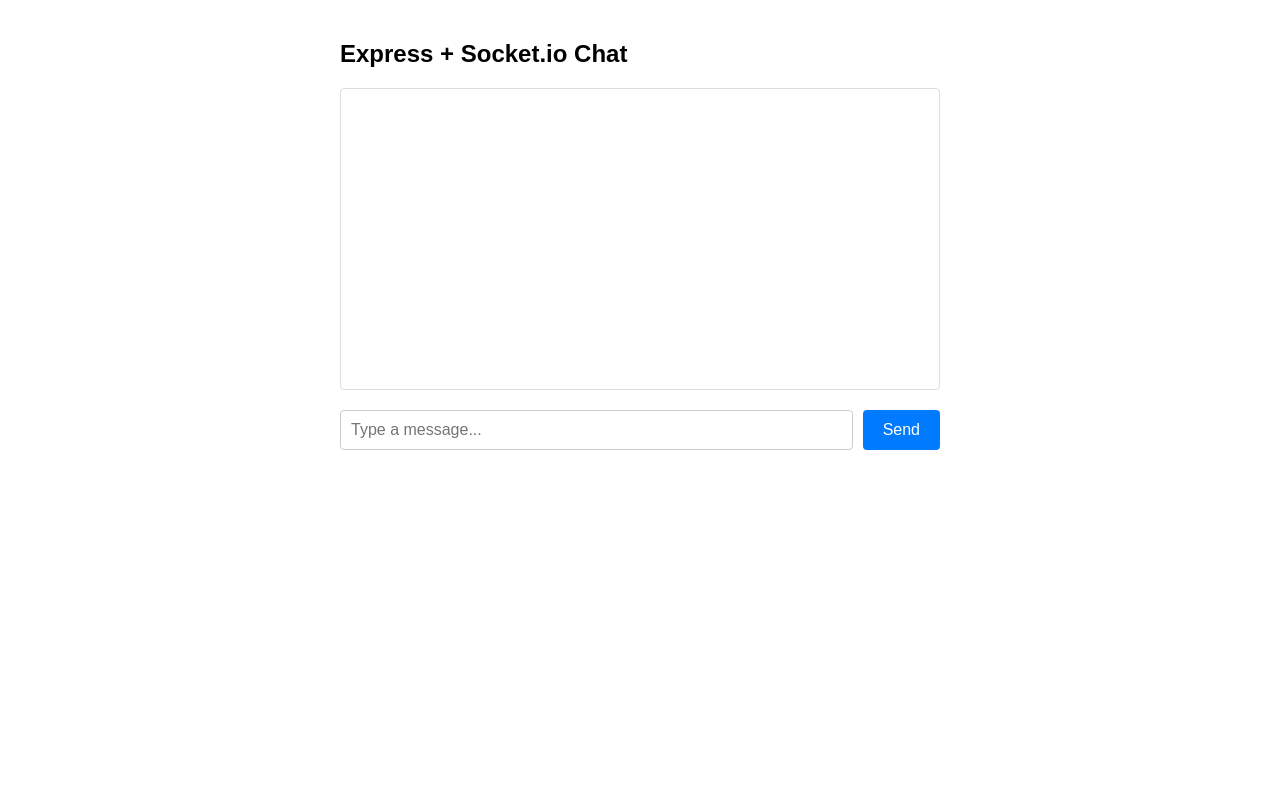
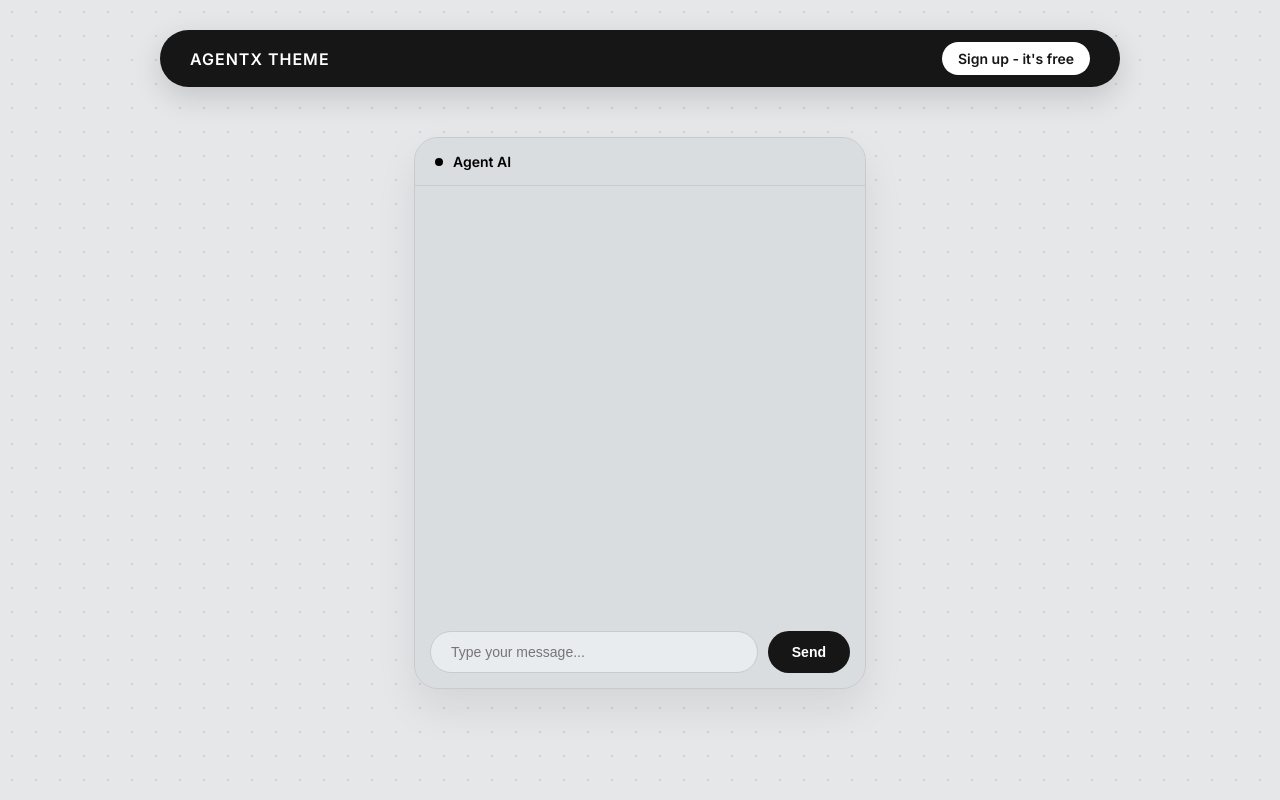
Before and after one commit to meeyth/express-socket-exp, a website: page public/index.html in a window 1280 px wide. Drawn offline with nearby package versions, Linux system fonts and the light colour scheme; no server answers.

Commit message:
feat: redesign chat page

```diff
--- a/public/index.html
+++ b/public/index.html
@@ -3,55 +3,227 @@
 <head>
     <meta charset="UTF-8">
     <meta name="viewport" content="width=device-width, initial-scale=1.0">
-    <title>Socket.io Chat App</title>
+    <title>AgentX Style Chat</title>
     <style>
-        body { font-family: Arial, sans-serif; max-width: 600px; margin: 40px auto; padding: 0 20px; }
-        #messages { list-style-type: none; padding: 0; margin-bottom: 20px; border: 1px solid #ddd; height: 300px; overflow-y: auto; border-radius: 4px;}
-        #messages li { padding: 10px; border-bottom: 1px solid #eee; }
-        #messages li:nth-child(odd) { background-color: #f9f9f9; }
-        #form { display: flex; gap: 10px; }
-        #input { flex-grow: 1; padding: 10px; font-size: 16px; border: 1px solid #ccc; border-radius: 4px; }
-        button { padding: 10px 20px; font-size: 16px; background-color: #007bff; color: white; border: none; border-radius: 4px; cursor: pointer; }
-        button:hover { background-color: #0056b3; }
+        /* Import a clean, modern sans-serif font */
+        @import url('https://fonts.googleapis.com/css2?family=Inter:wght@400;500;600&display=swap');
+
+        body {
+            font-family: 'Inter', sans-serif;
+            background-color: #E6E7E9; /* Light gray background */
+            /* Subtle dot pattern to mimic the textured background */
+            background-image: radial-gradient(#d1d1d1 1px, transparent 1px);
+            background-size: 24px 24px;
+            margin: 0;
+            padding: 0;
+            display: flex;
+            flex-direction: column;
+            align-items: center;
+            min-height: 100vh;
+        }
+
+        /* Top Navigation Pill */
+        .navbar {
+            background-color: #161616;
+            color: #ffffff;
+            border-radius: 40px;
+            padding: 12px 30px;
+            display: flex;
+            align-items: center;
+            justify-content: space-between;
+            width: 80%;
+            max-width: 900px;
+            margin-top: 30px;
+            box-shadow: 0 10px 30px rgba(0,0,0,0.15);
+            font-size: 14px;
+            font-weight: 500;
+        }
+
+        .navbar-brand { font-weight: 600; letter-spacing: 1px; font-size: 16px; }
+        .navbar-links span { margin: 0 15px; color: #a0a0a0; cursor: pointer; }
+        .navbar-links span:hover { color: #fff; }
+
+        .navbar-btn {
+            background: #fff;
+            color: #161616;
+            padding: 8px 16px;
+            border-radius: 20px;
+            font-weight: 600;
+            cursor: pointer;
+        }
+
+        /* Main Chat Card */
+        .chat-container {
+            background-color: #dadddf;
+            border: 1px solid #c8cacc;
+            border-radius: 24px;
+            width: 90%;
+            max-width: 450px;
+            height: 550px;
+            margin-top: 50px;
+            display: flex;
+            flex-direction: column;
+            box-shadow: 0 20px 40px rgba(0,0,0,0.08);
+            overflow: hidden;
+            position: relative;
+        }
+
+        .chat-header {
+            padding: 15px 20px;
+            border-bottom: 1px solid #c8cacc;
+            display: flex;
+            align-items: center;
+            gap: 10px;
+            font-weight: 600;
+            font-size: 14px;
+            background: #dadddf;
+        }
+
+        .status-dot {
+            width: 8px;
+            height: 8px;
+            background-color: #000;
+            border-radius: 50%;
+        }
+
+        #messages {
+            flex-grow: 1;
+            list-style-type: none;
+            padding: 20px;
+            margin: 0;
+            overflow-y: auto;
+            display: flex;
+            flex-direction: column;
+            gap: 12px;
+        }
+
+        /* Chat Bubbles */
+        .message {
+            max-width: 75%;
+            padding: 12px 16px;
+            font-size: 14px;
+            line-height: 1.4;
+            word-wrap: break-word;
+        }
+
+        .message.received {
+            background-color: #E9ECEF;
+            color: #161616;
+            align-self: flex-start;
+            border-radius: 18px 18px 18px 4px;
+            box-shadow: 0 2px 5px rgba(0,0,0,0.05);
+        }
+
+        .message.sent {
+            background-color: #161616;
+            color: #ffffff;
+            align-self: flex-end;
+            border-radius: 18px 18px 4px 18px;
+            box-shadow: 0 4px 10px rgba(0,0,0,0.2);
+        }
+
+        /* Input Area */
+        #form {
+            display: flex;
+            padding: 15px;
+            background: #dadddf;
+            gap: 10px;
+        }
+
+        #input {
+            flex-grow: 1;
+            padding: 12px 20px;
+            font-size: 14px;
+            border: 1px solid #c8cacc;
+            border-radius: 30px;
+            background-color: #e9ecef;
+            outline: none;
+            transition: all 0.2s ease;
+        }
+
+        #input:focus {
+            border-color: #999;
+            background-color: #fff;
+        }
+
+        button {
+            padding: 12px 24px;
+            font-size: 14px;
+            background-color: #161616;
+            color: white;
+            border: none;
+            border-radius: 30px;
+            cursor: pointer;
+            font-weight: 600;
+            transition: background-color 0.2s;
+        }
+
+        button:hover { background-color: #333; }
     </style>
 </head>
 <body>
-    <h2>Express + Socket.io Chat</h2>
 
-    <ul id="messages"></ul>
+    <div class="navbar">
+        <div class="navbar-brand">AGENTX THEME</div>
+        <div class="navbar-links" style="display: none;">
+            <span>Chatbot</span>
+            <span>Pricing</span>
+            <span>API</span>
+        </div>
+        <div class="navbar-btn">Sign up - it's free</div>
+    </div>
 
-    <form id="form" action="">
-        <input id="input" autocomplete="off" placeholder="Type a message..." required />
-        <button>Send</button>
-    </form>
+    <div class="chat-container">
+        <div class="chat-header">
+            <div class="status-dot"></div>
+            Agent AI
+        </div>
+
+        <ul id="messages"></ul>
+
+        <form id="form" action="">
+            <input id="input" autocomplete="off" placeholder="Type your message..." required />
+            <button>Send</button>
+        </form>
+    </div>
 
     <script src="/socket.io/socket.io.js"></script>
     <script>
-        // Initialize the Socket.io client
         const socket = io();
 
-        // Get DOM elements
+        // Generate a random ID for this tab so we know which messages are "ours"
+        const mySessionId = Math.random().toString(36).substring(2, 10);
+
         const form = document.getElementById('form');
         const input = document.getElementById('input');
         const messages = document.getElementById('messages');
 
-        // Handle form submission
         form.addEventListener('submit', (e) => {
-            e.preventDefault(); // Prevent page reload
+            e.preventDefault();
             if (input.value) {
-                // Emit the message to the server
-                socket.emit('chat_message', input.value);
-                input.value = ''; // Clear input field
+                // Send an object containing both the message and our session ID
+                socket.emit('chat_message', {
+                    text: input.value,
+                    senderId: mySessionId
+                });
+                input.value = '';
             }
         });
 
-        // Listen for incoming messages from the server
-        socket.on('chat_message', (msg) => {
+        socket.on('chat_message', (data) => {
             const item = document.createElement('li');
-            item.textContent = msg;
+            item.classList.add('message');
+
+            // Check if we sent this message to style it black (sent) or gray (received)
+            if (data.senderId === mySessionId) {
+                item.classList.add('sent');
+            } else {
+                item.classList.add('received');
+            }
+
+            item.textContent = data.text;
             messages.appendChild(item);
 
-            // Auto-scroll to the bottom
             messages.scrollTop = messages.scrollHeight;
         });
     </script>
```
